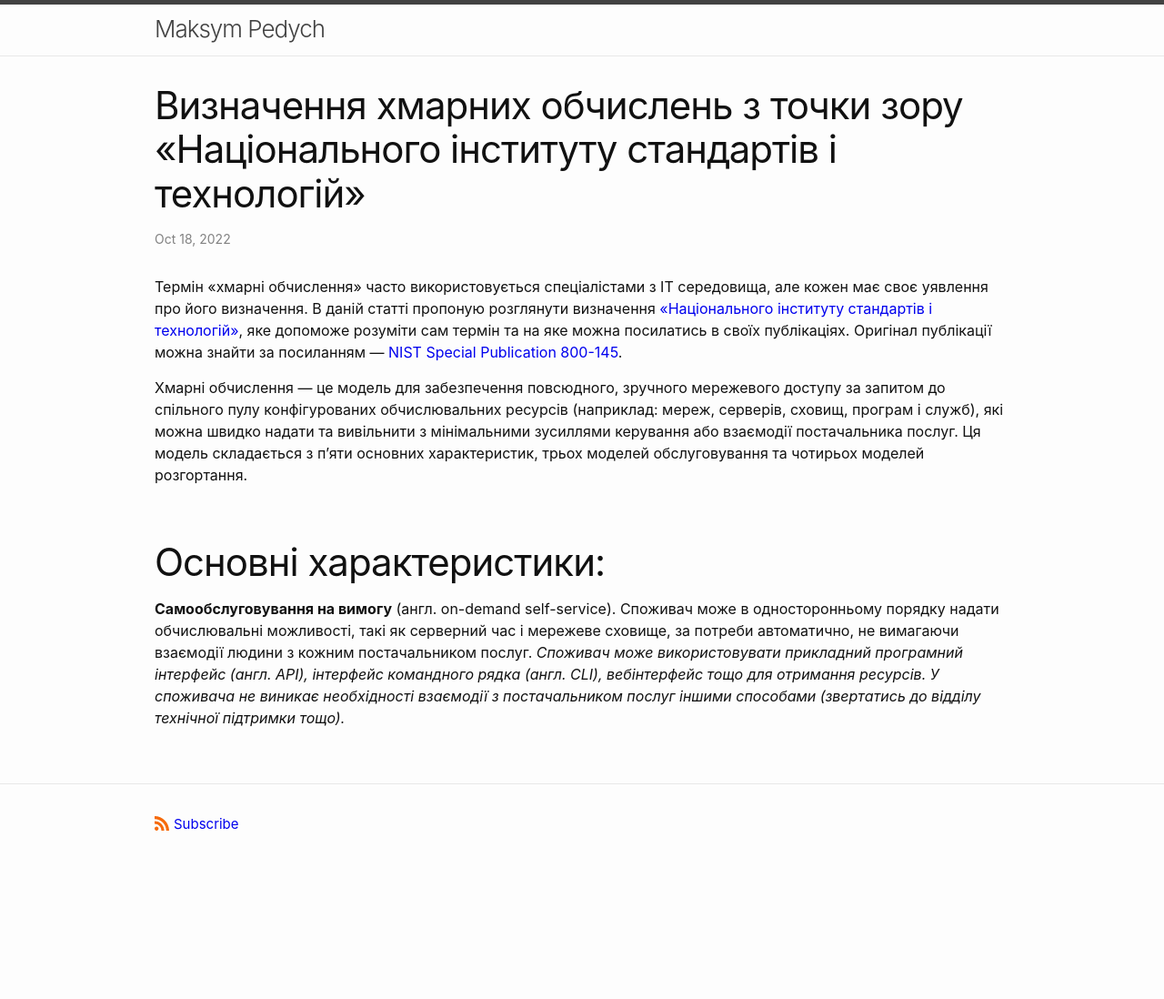
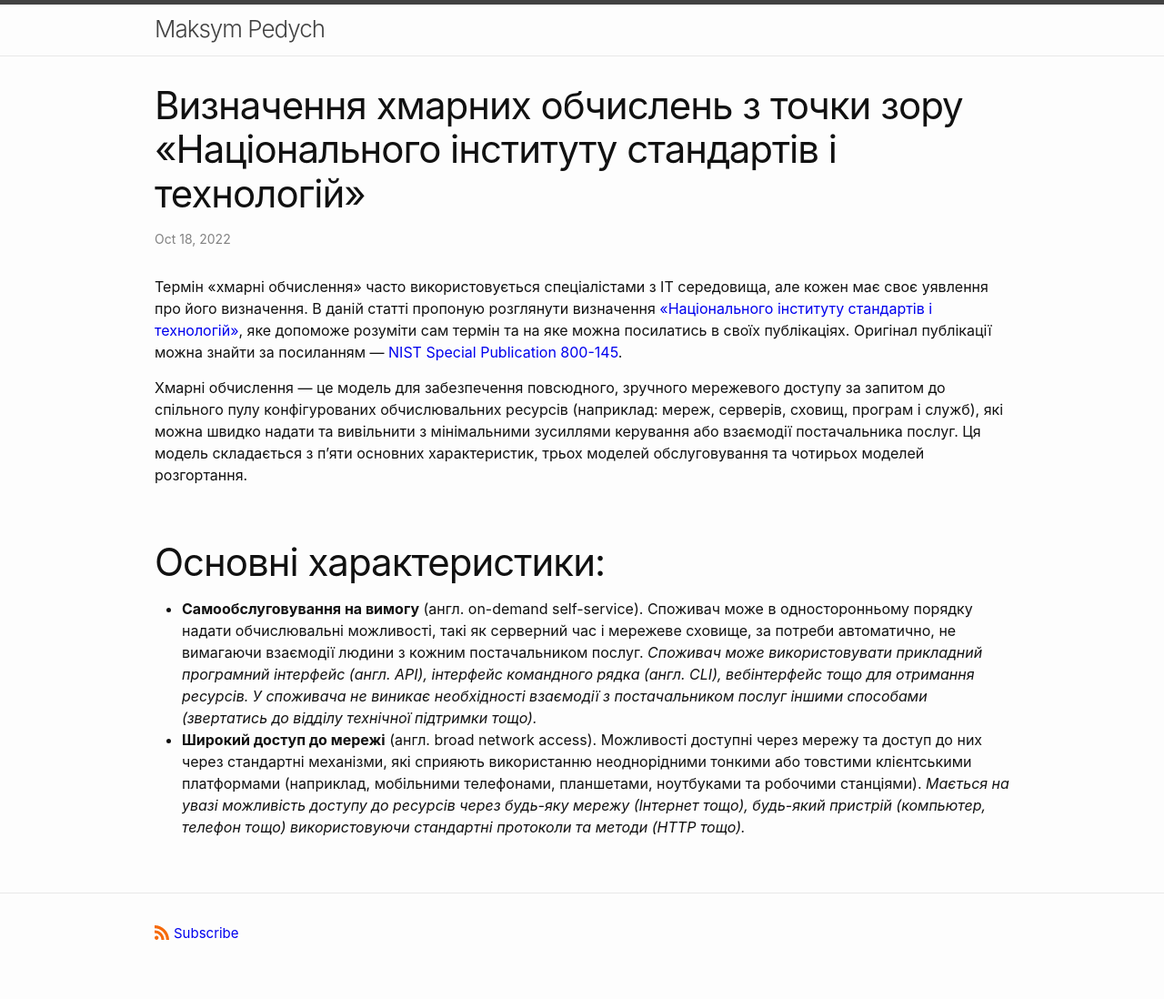
Before and after one commit to mpedych/mpedych.github.io, a Jekyll site: the page built from _posts/2022-10-18-the-nist-definition-of-cloud-computing.md, in a window 1280 px wide. Shown: the whole page at 91% size. Built offline with Jekyll 4.4.1, drawn with Linux system fonts in a browser that asks for light colours; comment, search, counter and statistics services are not loaded; before the commit the page ends 978 px from its top, so only the background shows below that.

Commit message:
Update 2022-10-18-the-nist-definition-of-cloud-computing.md

```diff
--- a/_posts/2022-10-18-the-nist-definition-of-cloud-computing.md
+++ b/_posts/2022-10-18-the-nist-definition-of-cloud-computing.md
@@ -10,4 +10,5 @@ categories: misc
 
 # Основні характеристики:
 
-**Самообслуговування на вимогу** (англ. on-demand self-service). Споживач може в односторонньому порядку надати обчислювальні можливості, такі як серверний час і мережеве сховище, за потреби автоматично, не вимагаючи взаємодії людини з кожним постачальником послуг. *Споживач може використовувати прикладний програмний інтерфейс (англ. API), інтерфейс командного рядка (англ. CLI), вебінтерфейс тощо для отримання ресурсів. У споживача не виникає необхідності взаємодії з постачальником послуг іншими способами (звертатись до відділу технічної підтримки тощо).*
+- **Самообслуговування на вимогу** (англ. on-demand self-service). Споживач може в односторонньому порядку надати обчислювальні можливості, такі як серверний час і мережеве сховище, за потреби автоматично, не вимагаючи взаємодії людини з кожним постачальником послуг. *Споживач може використовувати прикладний програмний інтерфейс (англ. API), інтерфейс командного рядка (англ. CLI), вебінтерфейс тощо для отримання ресурсів. У споживача не виникає необхідності взаємодії з постачальником послуг іншими способами (звертатись до відділу технічної підтримки тощо).*
+- **Широкий доступ до мережі** (англ. broad network access). Можливості доступні через мережу та доступ до них через стандартні механізми, які сприяють використанню неоднорідними тонкими або товстими клієнтськими платформами (наприклад, мобільними телефонами, планшетами, ноутбуками та робочими станціями). *Мається на увазі можливість доступу до ресурсів через будь-яку мережу (Інтернет тощо), будь-який пристрій (компьютер, телефон тощо) використовуючи стандартні протоколи та методи (HTTP тощо).*
```
